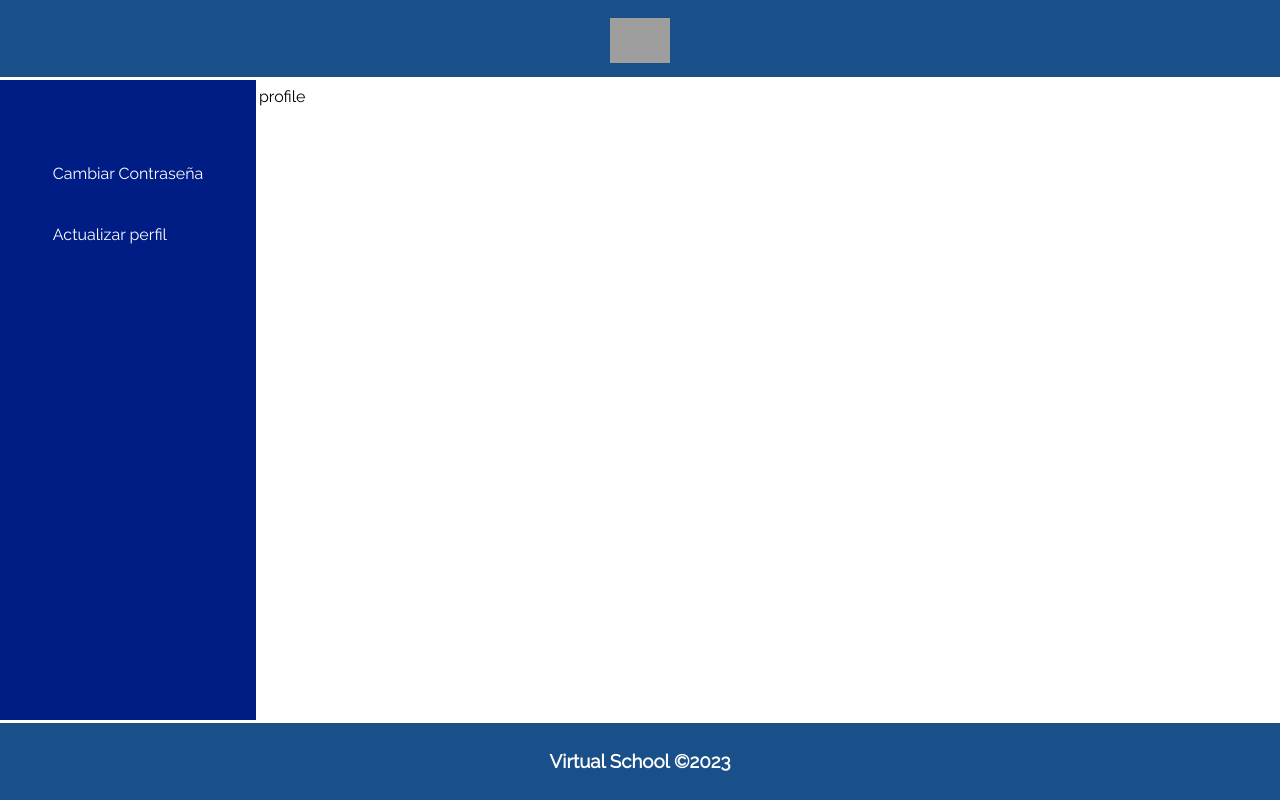
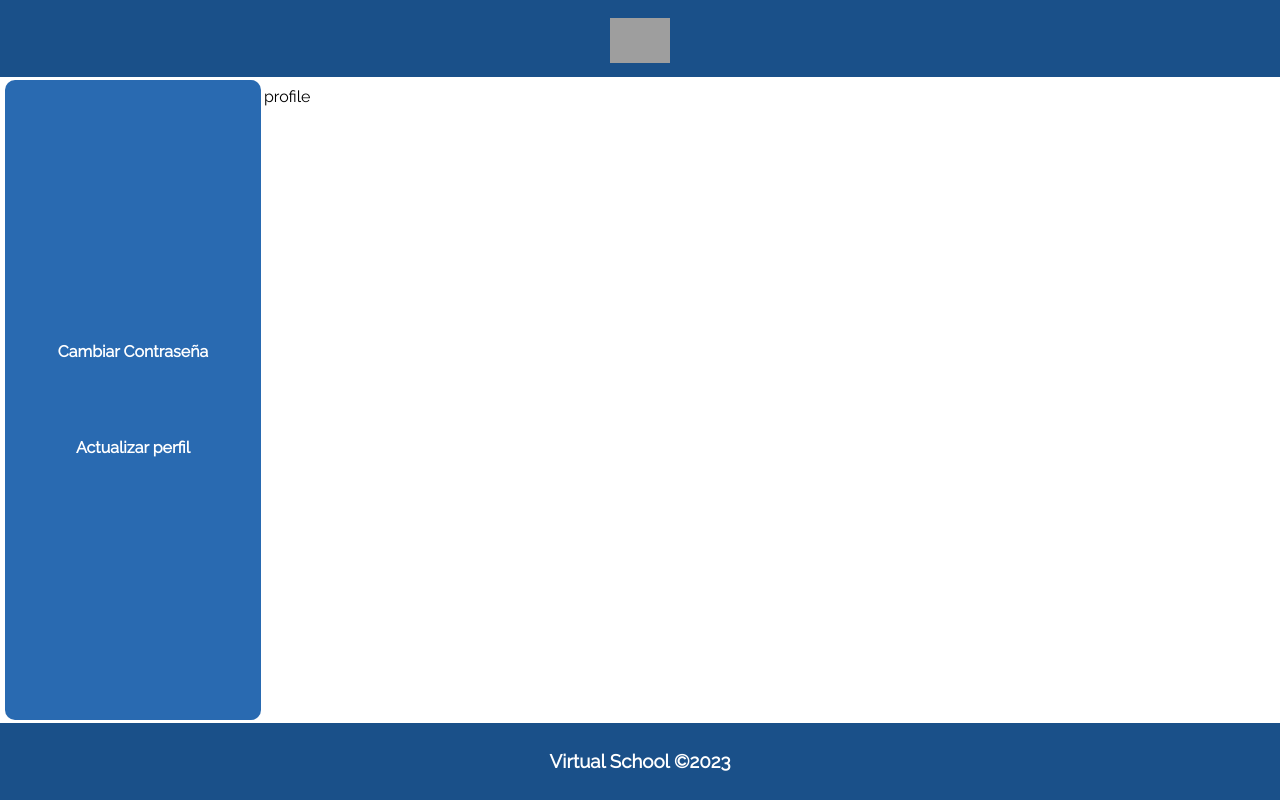
Before and after one commit to 12jaime12/VirtualSchool, a React (Vite) app: page /profile in a window 1280 px wide. Built offline with nearby package versions, Linux system fonts and the light colour scheme; sample sign-in values are in the browser's storage; grey boxes are pictures that could not be loaded.

Commit message:
diseño profile

```diff
--- a/src/pages/Profile/Profile.css
+++ b/src/pages/Profile/Profile.css
@@ -3,31 +3,39 @@
 
 }
 .options{
-    background-color: #001d86;
+    background-color: #296ab1;
+    border-radius: 10px;
     width: 20vw;
     height: 80vh;
     display: flex;
     justify-content: center;
-    padding-top: 3rem;
-    padding-bottom: 3rem;
+    align-items: center;
+    margin-left: 10px;
 }
-.options a{
+.options p{
     color: white;
-    text-decoration:none;
     cursor: pointer;
-    padding: 1rem 0;
+    font-weight: 800;
 }
-.options a:hover{
+
+p:hover{
+    color: black;
+}
+.options li:hover{
+    border-radius: 10px;
     color: black;
     background-color: white;
+
 }
-.options a:focus{
-    color: black;
-    background-color: white;
-}
+
 .options li{
     list-style: none;
-    margin: 2rem 0.5rem;
+    margin: 3rem;
+    width: 18vw;
+    height: 6vh;
+    display: flex;
+    justify-content: center;
+    align-items: center;
 }
 
 .content{
@@ -36,4 +44,5 @@
     border-top: 3px solid white;
     border-bottom: 3px solid white;
     border-left: 3px solid white;
+
 }
--- a/src/pages/Profile/Profile.jsx
+++ b/src/pages/Profile/Profile.jsx
@@ -9,10 +9,10 @@ const Profile = () => {
         <div className="options">
           <ul>
             <li>
-              <a>Cambiar Contraseña</a>
+              <p>Cambiar Contraseña</p>
             </li>
             <li>
-              <a>Actualizar perfil</a>
+              <p>Actualizar perfil</p>
             </li>
           </ul>
         </div>
```
